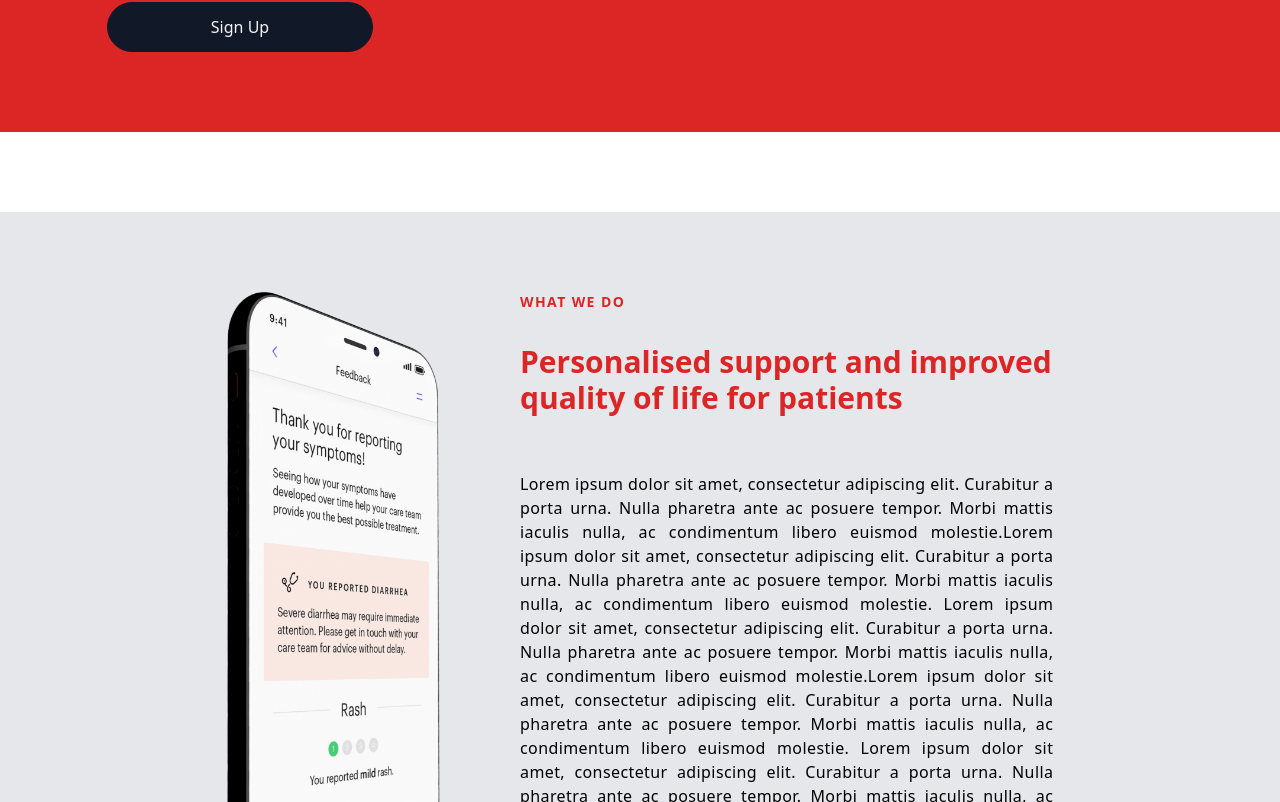
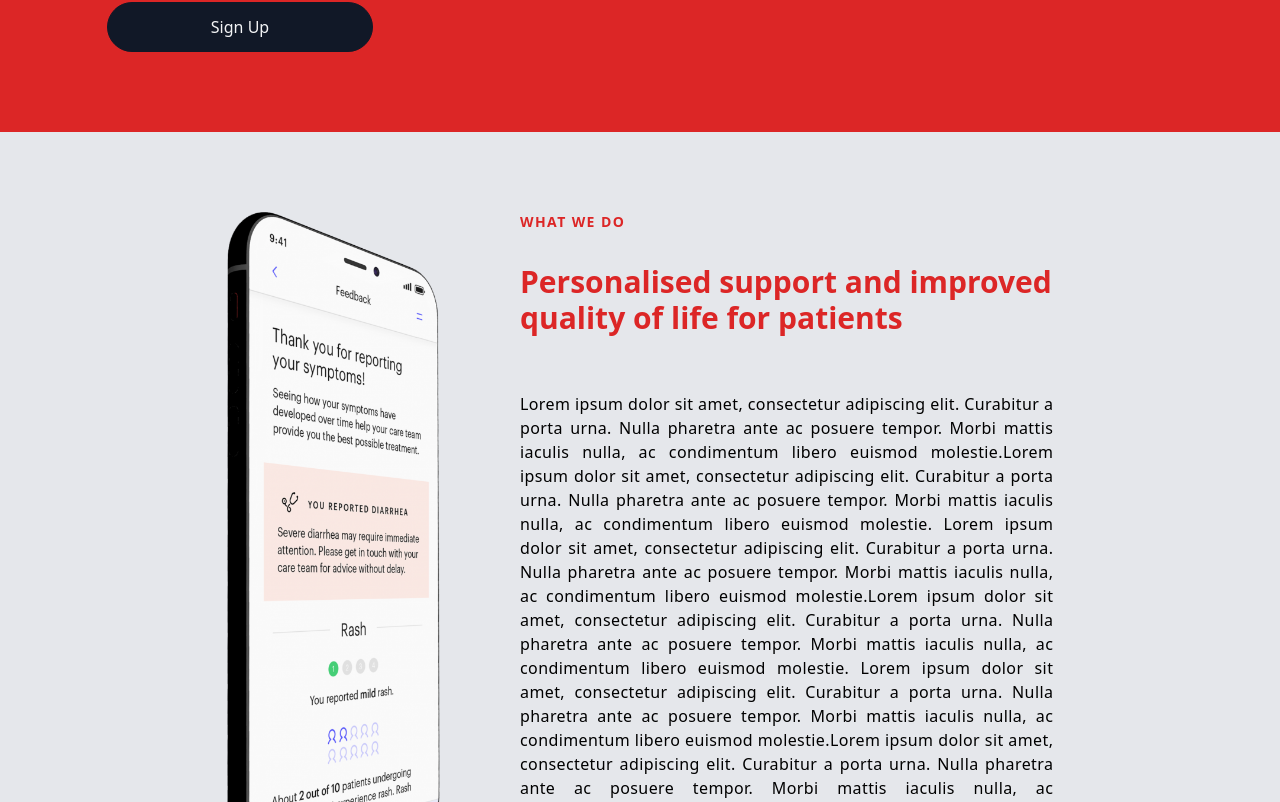
Before and after one commit to mhshuvoalways/health-care-template, a React (Create React App) app: page / in a window 1280 px wide. Shown: the part 1378-2180 px from the top of the page. Built offline with nearby package versions, Linux system fonts and the light colour scheme.

Commit message:
alternative weare sec tion

```diff
--- a/src/components/goal/Goal.js
+++ b/src/components/goal/Goal.js
@@ -3,7 +3,7 @@ import Mobile from "../../assets/images/mobile.webp";
 
 const Goal = () => {
   return (
-    <div className="bg-gray-200 mt-20 py-20">
+    <div className="bg-gray-200 py-20">
       <div className="w-10/12 m-auto flex md:gap-20 gap-10 justify-center flex-wrap">
         <img src={Mobile} alt="" className="w-1/5" />
         <div className="w-full md:w-2/4">
--- a/src/components/weare/WeAre.js
+++ b/src/components/weare/WeAre.js
@@ -4,7 +4,7 @@ import Weare from "../../assets/images/weare.webp";
 
 const WeAre = () => {
   return (
-    <div className="bg-red-600 py-20 mb-20">
+    <div className="bg-red-600 py-20">
       <div className="w-10/12 m-auto">
         <div className="flex flex-wrap md:flex-nowrap gap-10 items-center">
           <div className="w-full md:w-6/12 space-y-5 text-gray-100">
```
